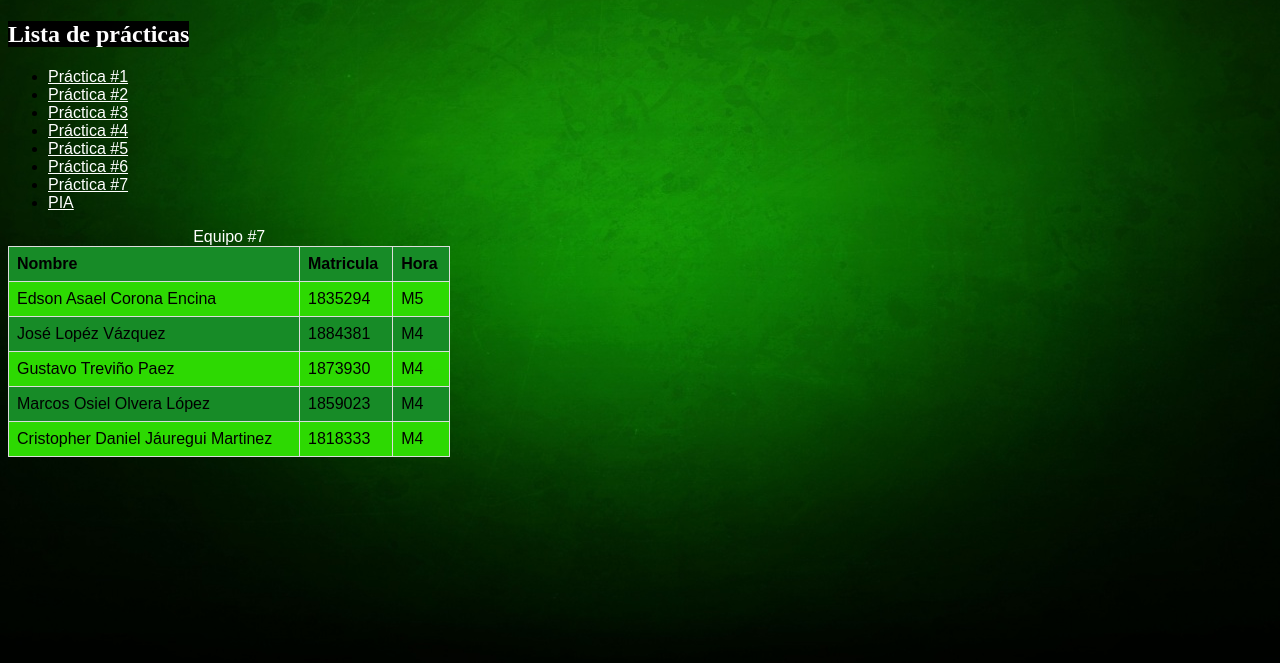
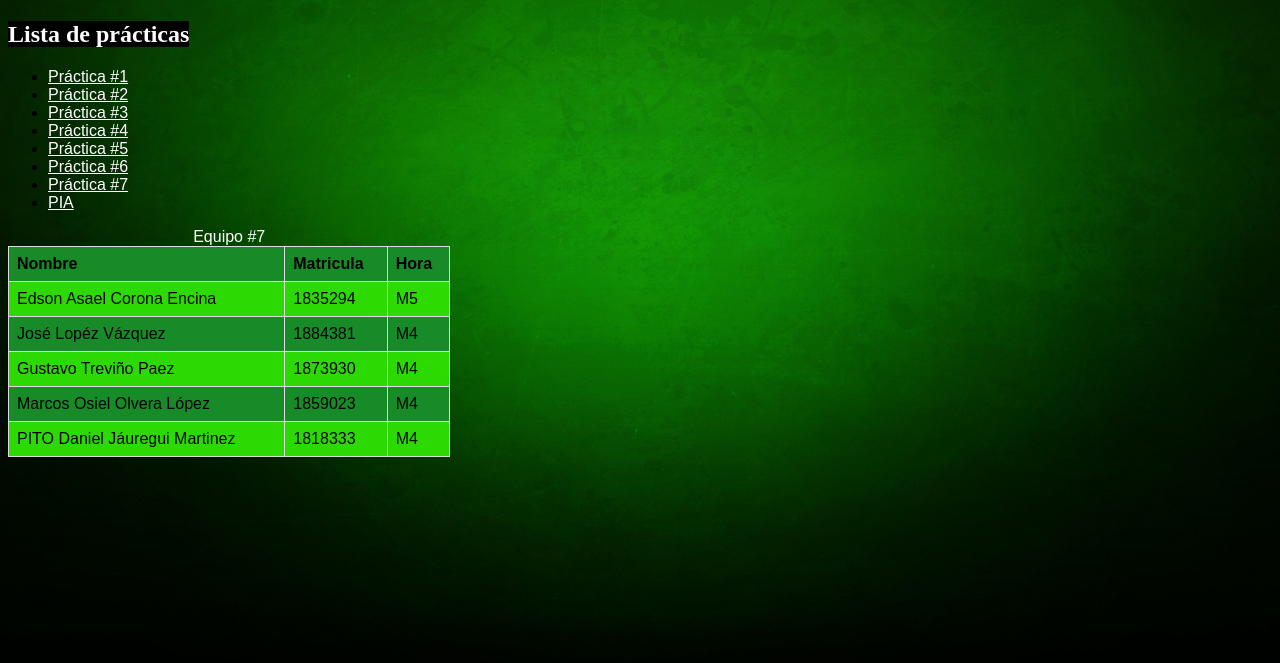
Before and after one commit to Fifo1999/Programacion-Web-Lab, a plain HTML site: page index.html in a window 1280 px wide. Shown: the part 137-800 px from the top of the page. Drawn offline with Linux system fonts and the light colour scheme.

Commit message:
Update index.html

```diff
--- a/index.html
+++ b/index.html
@@ -70,7 +70,7 @@
                   </tr>
 
                   <tr>
-                    <td>Cristopher Daniel Jáuregui Martinez</td>
+                    <td>PITO Daniel Jáuregui Martinez</td>
                     <td>1818333</td>
                     <td>M4</td>
                   </tr>
```
